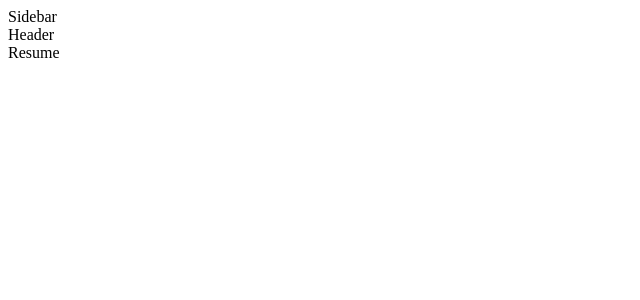
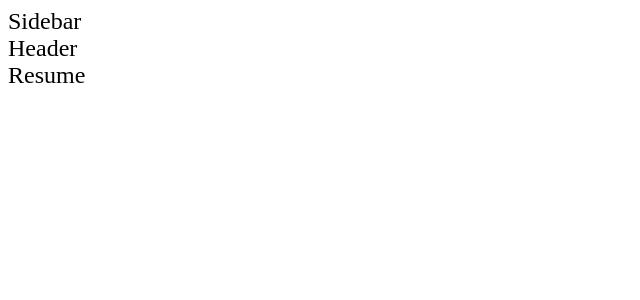
Before and after one commit to rafaellore/fintech, a React (Vite) app: page / in a window 1280 px wide. Shown: the top 300 px of the page, without its empty margins (0-640 px from the left). Built offline with nearby package versions, Linux system fonts and the light colour scheme; the HTML template or start-up script is replaced by a standard one.

Commit message:
styles(Style.css): adds initial styles

```diff
--- a/src/Style.css
+++ b/src/Style.css
@@ -0,0 +1,4 @@
+body {
+  font-size: 1.5rem;
+  font-family: "sans-serif";
+}
```
